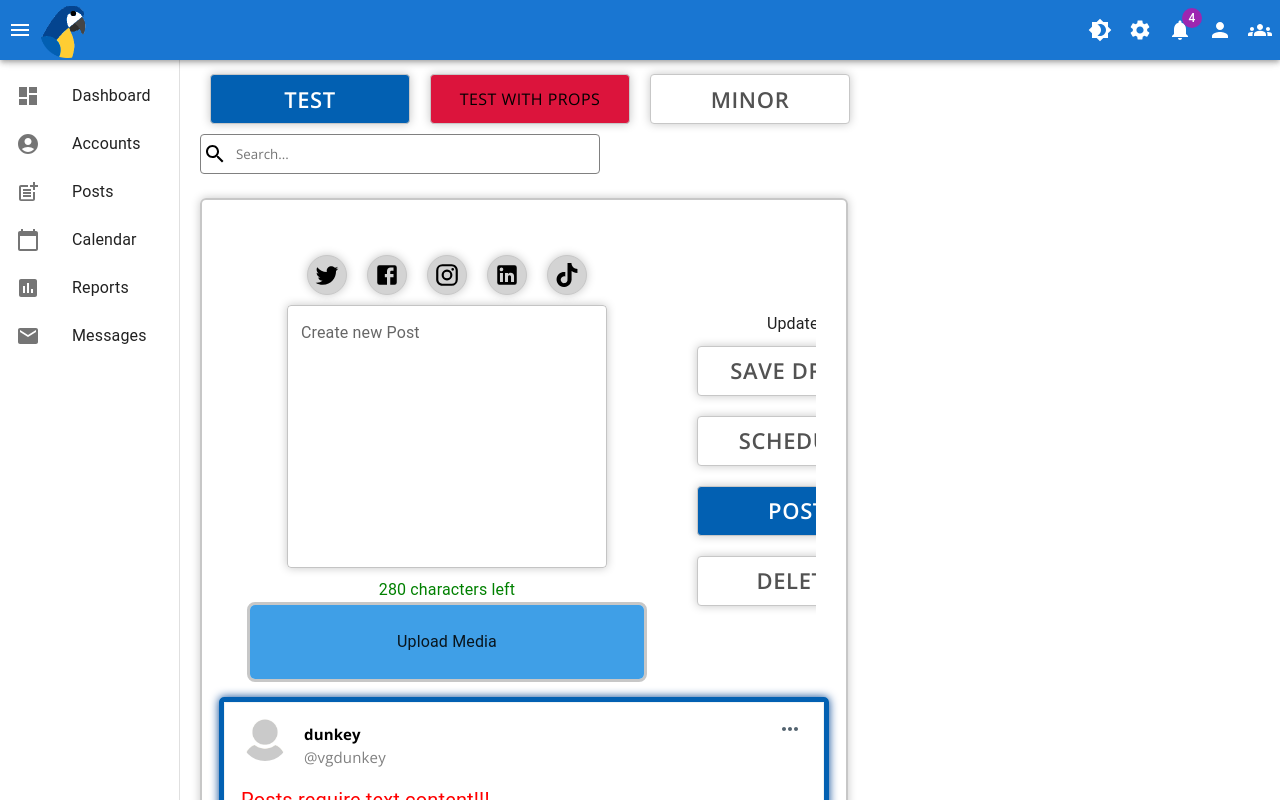
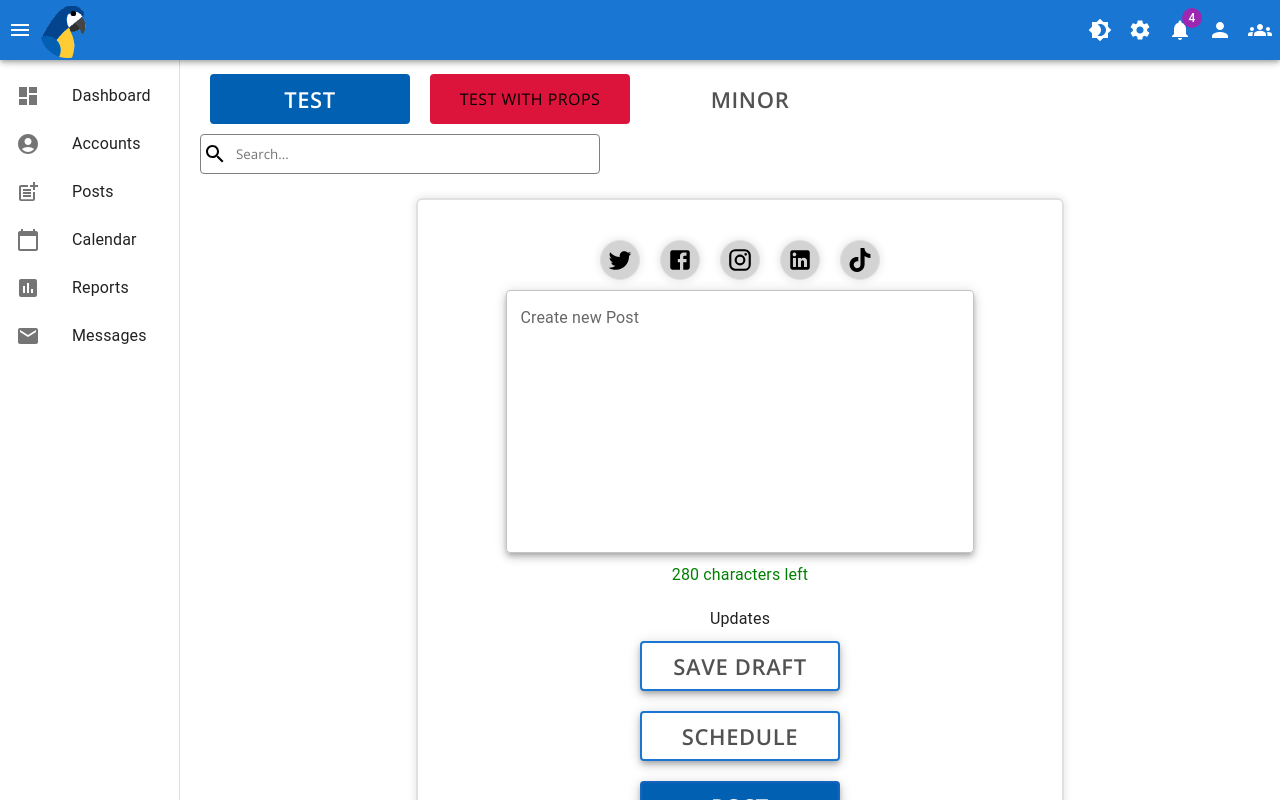
Before and after one commit to JMP-APZH/SocialPoly_vjmp, a React (Create React App) app in the folder frontend/: page / in a window 1280 px wide. Shown: the top 800 px of the page. Built offline with nearby package versions, Linux system fonts and the light colour scheme.

Commit message:
Saving for the day

```diff
--- a/frontend/src/App.jsx
+++ b/frontend/src/App.jsx
@@ -9,6 +9,8 @@ import Header from "./Components/Header/Header";
 import SideBar from "./Components/SideBar/SideBar";
 import { Box, CssBaseline } from "@mui/material";
 import { setToLS, getFromLS } from "./utils/storage";
+import {GlobalStyle} from './globalStyle'
+import Auth from './Pages/Auth/Auth';
 
 const Offset = styled("div")(({ theme }) => theme.mixins.toolbar);
 
@@ -44,6 +46,7 @@ function App() {
   return (
     <ThemeProvider theme={theme}>
       <CssBaseline />
+      <GlobalStyle />
       <Router>
         <AppMain>
           <Header
@@ -56,6 +59,7 @@ function App() {
           <Box style={{ marginLeft: drawerWidth + 20 }}>
             <Route path="/" component={TestPage} exact />
             <Route path="/grid" component={GridDND} exact />
+            <Route path='/auth' component={Auth} exact />
           </Box>
         </AppMain>
       </Router>
--- a/frontend/src/Components/Button/ButtonStyle.jsx
+++ b/frontend/src/Components/Button/ButtonStyle.jsx
@@ -1,5 +1,5 @@
 import styled from 'styled-components';
-import * as global from '../../indexStyle'
+import * as global from '../../globalStyle'
 import Button from '@mui/material/Button';
 
 const buttonWidth = '200px'
@@ -11,8 +11,8 @@ export const ButtonMain = styled(Button)`
     margin: 10px;
     width: ${buttonWidth};
     height: ${buttonHeight};
-    border: solid 1px ${global.borderColor};
-    box-shadow: 0px 0px 10px ${global.borderColor};
+    /* border: solid 1px ${global.borderColor}; */
+    /* box-shadow: 0px 0px 10px ${global.borderColor}; */
     border-radius: 4px;
     background-color: ${(props) => props.backgroundColor ? props.backgroundColor : global.colorMain};
     font-size: ${(props) => props.fontSize ? props.fontSize : global.fontL};
--- a/frontend/src/Components/PostCreation/PostCreation.jsx
+++ b/frontend/src/Components/PostCreation/PostCreation.jsx
@@ -1,6 +1,6 @@
 import React, { useState } from "react";
 import {
-  FileDropWrapper,
+  FileDrop,
   PlatformButton,
   PostCreationWrapper,
   PostTextArea,
@@ -13,9 +13,10 @@ import LinkedIn from "../../assets/svgs/linkedin-icon.svg";
 import TiktokIcon from "../../assets/svgs/tiktok-icon.svg";
 import TwitterPreview from "../Previews/TwitterPreview";
 import { useDropzone } from "react-dropzone";
-import UploadIcon from "@mui/icons-material/Upload";
+import { useTheme } from "@mui/material/styles";
 
 export default function PostCreation() {
+  const theme = useTheme()
   const [statusTwitter, setStatusTwitter] = useState(false);
   const [statusFacebook, setStatusFacebook] = useState(false);
   const [statusInstagram, setStatusInstagram] = useState(false);
@@ -48,7 +49,7 @@ export default function PostCreation() {
   };
 
   return (
-    <PostCreationWrapper remainingText={280 - postText.length}>
+    <PostCreationWrapper remainingText={280 - postText.length} theme={theme} >
       <div className="postWrapper">
         <div className="postContent">
           <div className="platformButtons">
@@ -87,7 +88,8 @@ export default function PostCreation() {
               <img src={TiktokIcon} alt="" />
             </PlatformButton>
           </div>
-          <PostTextArea
+
+          <PostTextArea sx={{boxShadow:5,borderColor:'primary.dark'}}
             multiline
             label="Create new Post"
             name="textContent"
@@ -97,22 +99,19 @@ export default function PostCreation() {
           ></PostTextArea>
           <span>{280 - postText.length} characters left</span>
 
-          {/* <ButtonMain
-                    fontSize='global.fontM'
-                        variant="contained"
-                        component="label"
-                        texttransform='none'
-                        >
-                        {fileName}
-                        <input
-                            type="file"
-                            accept='image/jpeg,image/png,image/webp,image/gif,video/mp4,video/quicktime,video/webm'
-                            hidden
-                            onChange={handlefileName}
-                        />
-                    </ButtonMain> */}
+        </div>
 
-          <FileDropWrapper className="test" dragover={dragOver}>
+        <div className="postControls">
+          <span>Updates</span>
+            <ButtonMinor sx={{boxShadow:5,border:2,borderColor:'primary.main'}}>Save Draft</ButtonMinor>
+          <ButtonMinor sx={{boxShadow:5,border:2,borderColor:'primary.main'}}>Schedule</ButtonMinor>
+          <ButtonMain sx={{boxShadow:5,border:2,borderColor:'primary.dark'}}>Post</ButtonMain>
+          <ButtonMinor sx={{boxShadow:5,border:2,borderColor:'primary.main'}}>Delete</ButtonMinor>
+        </div>
+
+
+        <div className='fileDropWrapper'>
+            <FileDrop className="test" dragover={dragOver}>
             <div
                 className="fileDrop"
                 {...getRootProps()}
@@ -127,19 +126,11 @@ export default function PostCreation() {
                 {...getRootProps()}
                 onDragLeave={() => setDragOver(false)}
             >
-              <UploadIcon style={{ height: 40, width: 40 }} />
                 <input {...getInputProps()} />
             </div>
-          </FileDropWrapper>
+            </FileDrop>
         </div>
 
-        <div className="postControls">
-          <span>Updates</span>
-          <ButtonMinor>Save Draft</ButtonMinor>
-          <ButtonMinor>Schedule</ButtonMinor>
-          <ButtonMain>Post</ButtonMain>
-          <ButtonMinor>Delete</ButtonMinor>
-        </div>
       </div>
 
       <div className="previewWrapper">
--- a/frontend/src/Components/PostCreation/PostCreationStyle.jsx
+++ b/frontend/src/Components/PostCreation/PostCreationStyle.jsx
@@ -1,6 +1,7 @@
 import styled from "styled-components";
-import * as global from "../../indexStyle";
+import * as global from "../../globalStyle";
 import { TextField } from "@mui/material";
+import UploadIcon from "../../assets/svgs/upload-icon.svg";
 
 export const PostTextArea = styled(TextField)`
   && {
@@ -8,9 +9,8 @@ export const PostTextArea = styled(TextField)`
     outline: none;
     resize: none;
     width: 80%;
-    box-shadow: 0px 0px 10px ${global.borderColor};
-    ${(props) =>
-      props.fontSize ? "font-size: " + props.fontSize : global.fontM};
+    ${(props) => props.fontSize ? "font-size: " + props.fontSize : global.fontM};
+    /* box-shadow: 0px 0px 10px ${global.borderColor}; */
     font-family: ${(props) =>
       props.fontFamily ? props.fontFamily : global.openSans};
   }
@@ -21,19 +21,36 @@ export const PostCreationWrapper = styled.div`
   flex-direction: column;
   justify-content: center;
   align-items: center;
+  box-sizing: border-box;
+  margin: auto;
+  overflow: wrap;
 
-  border: ${global.borderColor} 2px solid;
+  border: ${(props) => props.theme.palette.mode === 'dark' ? props.theme.palette.primary.dark : props.theme.palette.grey['300']} 2px solid;
   padding: 30px;
   border-radius: 6px;
-  box-shadow: 0px 0px 10px ${global.borderColor};
-  width: 60%;
+  box-shadow: 0px 0px 10px ${(props) => props.theme.palette.mode === 'dark' ? props.theme.palette.primary.dark : props.theme.palette.grey['300']};
+  max-width: 60%;
+  min-width: 600px;
   display: flex;
-  overflow: auto;
+
 
   .postWrapper {
     width: 100%;
+    display: grid;
+    grid-template-columns: repeat(auto-fit, minmax(400px, 1fr));
+    grid-gap: 20px;
+    overflow: wrap;
+    flex-wrap: wrap;
+    align-items: center;
+  }
+
+  .fileDropWrapper {
     display: flex;
-    overflow: auto;
+    flex-direction: column;
+    justify-content: center;
+    align-items: center;
+    height: 100%;
+    max-height: 200px;
   }
 
   .postContent {
@@ -41,12 +58,11 @@ export const PostCreationWrapper = styled.div`
     flex-direction: column;
     justify-content: center;
     align-items: center;
-    flex-grow: 1;
-    margin: 15px;
+    height: 100%;
+
 
     textarea {
-      ${(props) => (props.remainingText < 0 ? "color: red" : "color: black")}
-      color: inherit;
+        ${(props) => (props.remainingText < 0 ? "color: red" : "color: inherit")};
     }
     span {
       margin-top: 10px;
@@ -64,10 +80,16 @@ export const PostCreationWrapper = styled.div`
   .platformButtons {
     display: flex;
     flex-direction: row;
+    align-items: center;
+    height: 100%;
+
+    button {
+        border: solid 1px ${(props) => props.theme.palette.mode === 'dark' ? props.theme.palette.grey['700'] : props.theme.palette.grey['300']};
+        box-shadow: 0px 0px 10px ${(props) => props.theme.palette.mode === 'dark' ? props.theme.palette.grey['700'] : props.theme.palette.grey['300']};
+    }
   }
 
   .postControls {
-    margin: 0 25px;
     display: flex;
     flex-direction: column;
     justify-content: center;
@@ -75,6 +97,7 @@ export const PostCreationWrapper = styled.div`
   }
 
   .previewWrapper {
+    margin: 30px 0;
     border: ${global.colorMain} solid 5px;
     border-radius: 5px;
     box-shadow: 0px 0px 10px ${global.colorMainD};
@@ -82,14 +105,14 @@ export const PostCreationWrapper = styled.div`
   margin-bottom: 200px;
 `;
 
-export const FileDropWrapper = styled.div`
+export const FileDrop = styled.div`
 display: flex;
 height: 80px;
 width: 400px;
-  /* background-color: ${(props) => (props.dragover ? "blue" : "coral")}; */
 border: ${global.borderColor} 3px
 ${(props) => (props.dragover ? "dashed" : "solid")};
 border-radius: 8px;
+flex-grow: 1;
 
   div {
     display: ${(props) => (props.dragover ? "none" : "flex")};
@@ -109,6 +132,11 @@ export const FileDropWrapper = styled.div`
     height: 100%;
     width: 100%;
     display: ${(props) => (props.dragover ? "flex" : "none")};
+    background-image: url(${UploadIcon});
+    background-repeat: no-repeat;
+    background-size: 40px 40px;
+    background-position: center;
+
   }
 `;
 
@@ -121,8 +149,6 @@ export const PlatformButton = styled.button`
   margin: 10px;
   height: 40px;
   width: 40px;
-  border: solid 1px ${global.borderColor};
-  box-shadow: 0px 0px 10px ${global.borderColor};
   cursor: pointer;
   ${(props) =>
     props.active
--- a/frontend/src/Components/Previews/TwitterPreview.jsx
+++ b/frontend/src/Components/Previews/TwitterPreview.jsx
@@ -20,8 +20,8 @@ export default function TwitterPreview(props) {
                 <div className='postHeader'>
                     <img className='profileIcon' src={DefaultIcon} alt="" />
                     <div className='nameWrapper'>
-                        <h6>dunkey</h6>
-                        <span>@vgdunkey</span>
+                        <h6>DISPLAY NAME</h6>
+                        <span>@USERNAME</span>
                     </div>
                     <button><img src={MoreIcon} alt="more" /></button>
                 </div>
--- a/frontend/src/Components/Previews/TwitterPreviewStyle.jsx
+++ b/frontend/src/Components/Previews/TwitterPreviewStyle.jsx
@@ -1,5 +1,5 @@
 import styled from "styled-components";
-import * as global from "../../indexStyle";
+import * as global from "../../globalStyle";
 
 export const TwitterPreviewWrapper = styled.div`
   .twitterPostWrapper {
@@ -56,6 +56,7 @@ export const TwitterPreviewWrapper = styled.div`
     .postBody {
       width: 100%;
       font-size: 20px;
+      white-space: pre-wrap;
       display: flex;
       flex-direction: column;
       align-items: flex-start;
--- a/frontend/src/Components/Searchbar/SearchbarStyle.jsx
+++ b/frontend/src/Components/Searchbar/SearchbarStyle.jsx
@@ -1,5 +1,5 @@
 import styled from 'styled-components';
-import * as global from '../../indexStyle'
+import * as global from '../../globalStyle'
 import searchIcon from '../../assets/svgs/search.svg'
 import cancelIcon from '../../assets/svgs/cancel.svg'
 
--- /dev/null
+++ b/frontend/src/Pages/Auth/AuthStyle.jsx
@@ -0,0 +1,8 @@
+import styled from 'styled-components';
+import * as global from '../../globalStyle'
+
+
+
+export const AuthWrapper = styled.div`
+
+`
--- a/frontend/src/Pages/TestPage/TestPage.jsx
+++ b/frontend/src/Pages/TestPage/TestPage.jsx
@@ -5,7 +5,7 @@ import Searchbar from '../../Components/Searchbar/Searchbar'
 
 export default function TestPage() {
     return (
-        <div>
+        <div >
 
             <ButtonMain>test</ButtonMain>
             <ButtonMain backgroundColor='crimson' fontSize='16px' fontColor='black' fontWeight='400' >test with props</ButtonMain>
--- a/frontend/src/indexStyle.jsx
+++ b/frontend/src/globalStyle.jsx
@@ -15,6 +15,7 @@ export const colorMainL = '#3f9fe7'
 export const colorComp = '#b25402'
 export const colorCompL = '#f07710'
 export const borderColor = '#c7c7c7'
+// export const borderColor = (props) => {console.log('theme',props)}
 
 export const colorOther1 = '#02b2ac'
 export const colorOther2 = '#0208b2'
@@ -30,7 +31,7 @@ export const GlobalStyle = createGlobalStyle`
         padding: 0;
     }
     body {
-        width: 100vw;
+        /* width: 100vw; */
         height: 100vh;
         margin: 0;
         padding: 0;
--- a/frontend/src/index.jsx
+++ b/frontend/src/index.jsx
@@ -1,13 +1,11 @@
 import React from 'react';
 import ReactDOM from 'react-dom';
-import {GlobalStyle} from './indexStyle'
 import App from './App';
 import reportWebVitals from './reportWebVitals';
 
 ReactDOM.render(
   <React.StrictMode>
     <App />
-    <GlobalStyle />
   </React.StrictMode>,
   document.getElementById('root')
 );
```
Also changed, not shown: frontend/src/Pages/Auth/Auth.jsx (added, +57 -0 lines), frontend/src/assets/svgs/upload-icon.svg (added). Lines whose indentation alone changed are shown as unchanged.
